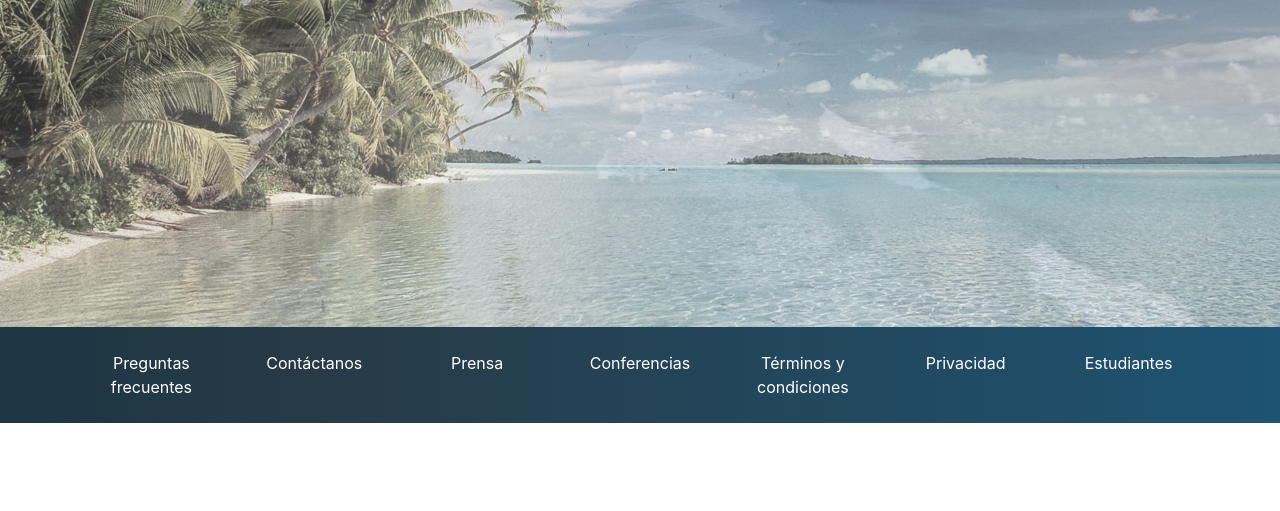
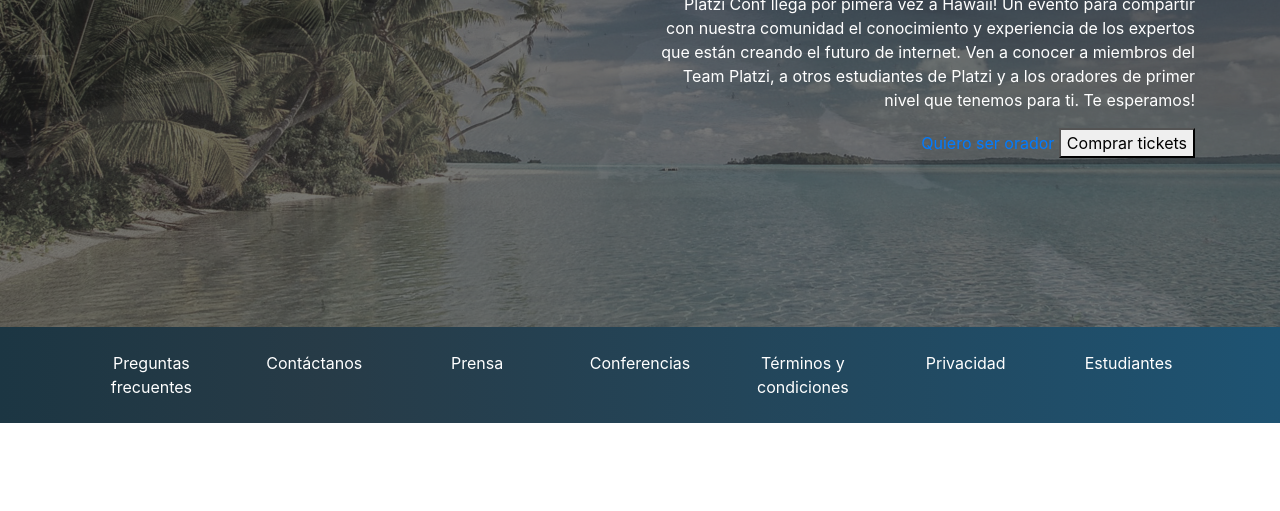
Before and after one commit to josetuzin/curso-bootstrap-4, a plain HTML site: page index.html in a window 1280 px wide. Shown: the part 289-800 px from the top of the page. Drawn offline with nearby package versions, Linux system fonts and the light colour scheme.

Commit message:
clase 10

```diff
--- a/index.css
+++ b/index.css
@@ -13,6 +13,26 @@
   filter: grayscale(70%);
 }
 
+#carousel {
+  position: relative;
+}
+
+#carousel .overlay {
+  position: absolute;
+  top: 0;
+  bottom: 0;
+  left: 0;
+  right: 0;
+  background-color: rgba(0, 0, 0, 0.5);
+  color: white;
+}
+
+#carousel .overlay .container,
+#carousel .overlay .row{
+  height: 100%;
+}
+
+
 #footer {
   background: linear-gradient(90deg, #1c3643 0, #273b47 25%, #1e5372);
 }
--- a/index.html
+++ b/index.html
@@ -51,7 +51,7 @@
 
     <!-- Main -->
     <main id="main">
-      <div id="carouselExampleFade" class="carousel slide carousel-fade"
+      <div id="carousel" class="carousel slide carousel-fade"
         data-ride="carousel" data-pause="false" >
         <div class="carousel-inner">
           <div class="carousel-item active">
@@ -62,6 +62,25 @@
           </div>
           <div class="carousel-item">
             <img src="assets/images/hawaii3.jpeg" class="d-block w-100" alt="Hawaii 3">
+          </div>
+        </div>
+        <div class="overlay">
+          <div class="container">
+            <div class="row align-items-center">
+              <div class="col-md-6 offset-md-6 text-center text-md-right">
+                <h1>Platzi Conf Hawaii</h1>
+                <p class="d-none d-md-block">
+                  Platzi Conf llega por pimera vez a Hawaii! Un evento para
+                  compartir con nuestra comunidad el conocimiento y experiencia
+                  de los expertos que están creando el futuro de internet.
+                  Ven a conocer a miembros del Team Platzi, a otros
+                  estudiantes de Platzi y a los oradores de primer nivel
+                  que tenemos para ti. Te esperamos!
+                </p>
+                <a href="#">Quiero ser orador</a>
+                <button type="button">Comprar tickets</button>
+              </div>
+            </div>
           </div>
         </div>
       </div>
```
